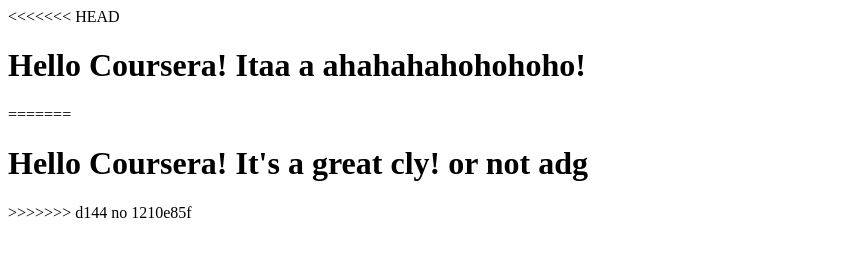
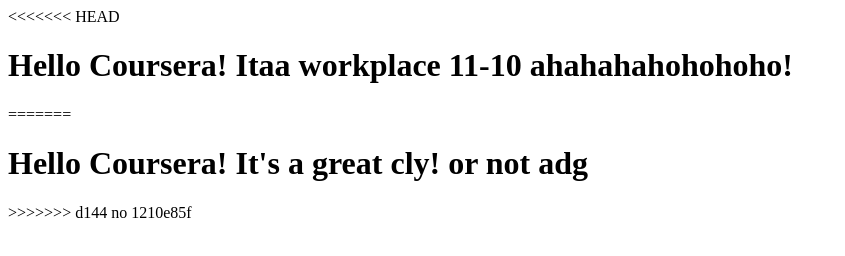
Before and after one commit to SinGG/CourseraText, a plain HTML site: page site/index.html in a window 1280 px wide. Shown: the whole page, without its empty margins (0-845 px from the left). Drawn offline with Linux system fonts and the light colour scheme.

Commit message:
workplace 11-10

```diff
--- a/site/index.html
+++ b/site/index.html
@@ -5,7 +5,7 @@
 </head>
 <body>
 <<<<<<< HEAD
-<h1>Hello Coursera! Itaa a   ahahahahohohoho!</h1>
+<h1>Hello Coursera! Itaa workplace 11-10  ahahahahohohoho!</h1>
 =======
 <h1>Hello Coursera! It's a great cly! or not adg </h1>
 >>>>>>> d144 no   1210e85f
```
